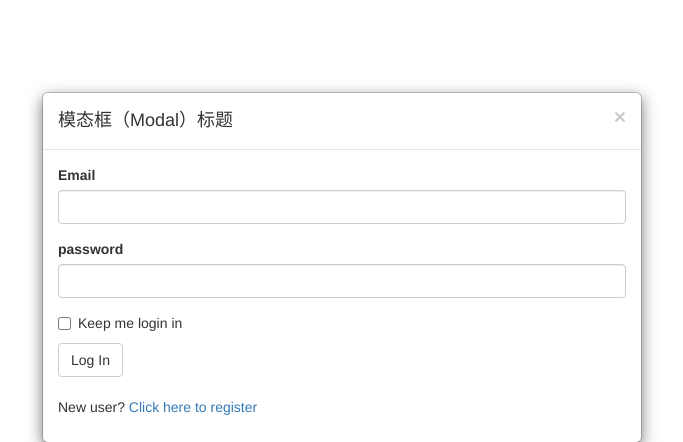
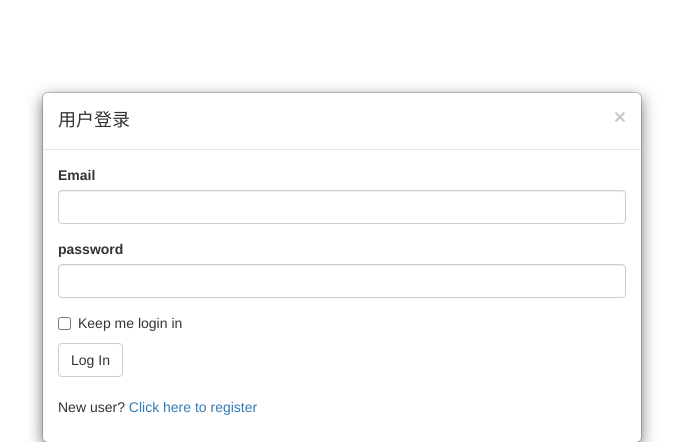
Before and after one commit to xielanbo888/newblog, a Flask app: page /auth/login in a window 1280 px wide. Shown: the part 134-576 px from the top of the page, without its empty margins (298-981 px from the left). Run offline with Flask 2, Linux system fonts and the light colour scheme; some libraries are stand-ins or nearby versions.

Commit message:
第二次提交

```diff
--- a/app/templates/auth/login.html
+++ b/app/templates/auth/login.html
@@ -2,14 +2,6 @@
 {% import "bootstrap/wtf.html" as wtf %}
 
 {% block content %}
-
-{#<h2>创建模态框（Modal）</h2>#}
-{#<!-- 按钮触发模态框 -->#}
-{#<button class="btn btn-primary btn-lg" data-toggle="modal" data-target="#myModal">#}
-{#	开始演示模态框#}
-{#</button>#}
-
-
 
 <!-- 模态框（Modal） -->
 <div class="modal fade" id="myModal" tabindex="-1" role="dialog" aria-labelledby="myModalLabel" aria-hidden="true">
@@ -20,7 +12,7 @@
 					&times;
 				</button>
 				<h4 class="modal-title" id="myModalLabel">
-					模态框（Modal）标题
+					用户登录
 				</h4>
 			</div>
 			<div class="modal-body">
@@ -31,13 +23,6 @@
                     <a href="{{ url_for('auth.register') }}">Click here to register</a>
                 </p>
             </div>
-{#			<div class="modal-footer">#}
-{#				<button type="button" class="btn btn-default" data-dismiss="modal">关闭#}
-{#				</button>#}
-{#				<button type="button" class="btn btn-primary">#}
-{#					提交更改#}
-{#				</button>#}
-{#			</div>#}
 		</div><!-- /.modal-content -->
 	</div><!-- /.modal -->
 </div>
```
